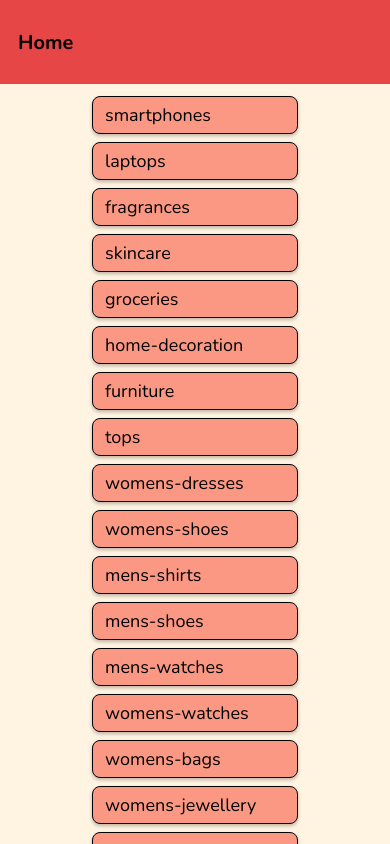
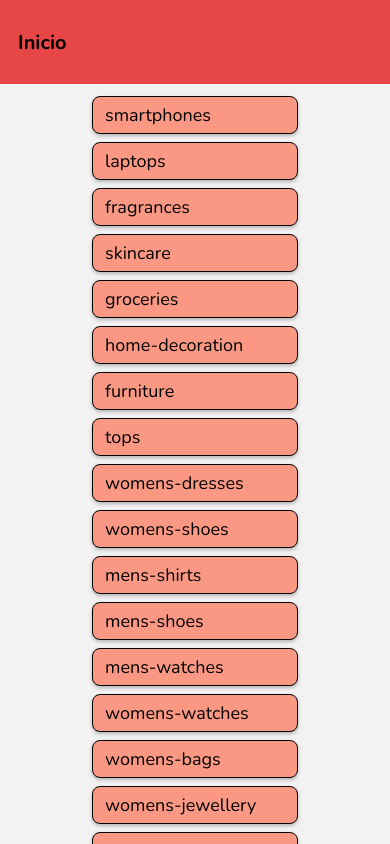
Before and after one commit to teemotinn/MyEcommerce-Grosso, a React Native app: screen /Home in a window 390 px wide. Built offline with nearby package versions, Linux system fonts and the light colour scheme.

Commit message:
agrega-react-native-navigation

```diff
--- a/App.js
+++ b/App.js
@@ -1,13 +1,9 @@
-import { StyleSheet, View } from 'react-native';
-import Home from './src/screens/Home';
-import ItemListCategory from './src/screens/ItemListCategory';
+import { StyleSheet } from 'react-native';
 import { useFonts } from 'expo-font';
-import { useState } from 'react';
-import { colors } from './src/global/colors';
+import Navigator from './src/navigation/Navigator';
+
 
 export default function App() {
-
-  const [categorySelected, setCategorySelected] = useState("")
 
   const [fontsLoaded] = useFonts({
     'Nunito': require('./src/assets/fonts/Nunito/Nunito-Regular.ttf'),
@@ -19,24 +15,9 @@ export default function App() {
   }
 
   return (
-    <View style={styles.container}>
-      {
-        categorySelected ?
-          <ItemListCategory
-            category={categorySelected}
-            setCategory={setCategorySelected}
-          /> :
-          <Home
-            setCategorySelected={setCategorySelected}
-          />
-      }
-    </View>
+    <Navigator/>
   );
 }
 
 const styles = StyleSheet.create({
-  container: {
-    flex: 1,
-    backgroundColor: colors.BACKGROUND
-  }
 })
--- a/package.json
+++ b/package.json
@@ -10,15 +10,17 @@
   },
   "dependencies": {
     "@expo/webpack-config": "^18.0.1",
+    "@react-navigation/native": "^6.1.7",
+    "@react-navigation/native-stack": "^6.9.13",
     "@types/react-native": "^0.72.2",
     "expo": "~48.0.18",
     "expo-constants": "~14.2.1",
+    "expo-font": "~11.1.1",
     "expo-status-bar": "~1.4.4",
     "react": "18.2.0",
     "react-dom": "18.2.0",
     "react-native": "0.71.8",
-    "react-native-web": "~0.18.10",
-    "expo-font": "~11.1.1"
+    "react-native-web": "~0.18.10"
   },
   "devDependencies": {
     "@babel/core": "^7.20.0"
--- a/src/components/CategoryItem.jsx
+++ b/src/components/CategoryItem.jsx
@@ -4,11 +4,11 @@ import Card from './Card'
 
 export default function CategoryItem({
     item,
-    setCategorySelected
+    navigation
 }) {
     return (
         <Card
-            onPress={() => setCategorySelected(item)}
+            onPress={() => navigation.navigate('ItemListCategory', { category: item })}
         >
             <Text style={styles.textCategory}>
                 {item}
--- a/src/components/Header.jsx
+++ b/src/components/Header.jsx
@@ -13,7 +13,7 @@ export default function Header({
         <View style={styles.container}>
             <StatusBar style="light" />
             {goBack &&
-                <Pressable onPress={goBack}>
+                <Pressable onPress={() => { goBack() }}>
                     <AntDesign name="back" style={{ marginEnd: 8 }} size={24} color="black" />
                 </Pressable>
             }
--- /dev/null
+++ b/src/navigation/Navigator.jsx
@@ -0,0 +1,50 @@
+import { StyleSheet, SafeAreaView, Platform, StatusBar } from 'react-native'
+import React from 'react'
+import ItemListCategory from '../screens/ItemListCategory'
+import Home from '../screens/Home'
+import { createNativeStackNavigator } from '@react-navigation/native-stack'
+import { NavigationContainer } from '@react-navigation/native'
+import { colors } from '../global/colors'
+//import Header from '../components/Header'
+
+export default function Navigator() {
+    const Stack = createNativeStackNavigator()
+    return (
+        <SafeAreaView style={styles.container}>
+            <NavigationContainer>
+                <Stack.Navigator
+                    initialRouteName='Home'
+                    screenOptions={{
+                        headerShown: false
+                    }}
+                //screenOptions={
+                //   ({ route, navigation }) => (
+                //     {
+                //       header: () => {
+                //         return <Header title={'gg'} goBack={navigation.goBack()} />
+                //   }
+                //     }
+                //)
+                // }
+                >
+                    <Stack.Screen
+                        name='Home'
+                        component={Home}
+                    />
+                    <Stack.Screen
+                        name='ItemListCategory'
+                        component={ItemListCategory}
+                    />
+                </Stack.Navigator>
+            </NavigationContainer>
+        </SafeAreaView>
+    )
+}
+
+const styles = StyleSheet.create({
+    container: {
+        flex: 1,
+        backgroundColor: colors.BACKGROUND,
+        // paddingTop: Platform.OS === 'android' ? StatusBar.currentHeight : 0
+    }
+})
--- a/src/screens/Home.jsx
+++ b/src/screens/Home.jsx
@@ -5,18 +5,17 @@ import CategoryItem from '../components/CategoryItem'
 import Header from '../components/Header'
 
 export default function Home({
-    setCategorySelected
+    navigation,
+    route
 }) {
     return (
         <View style={{ flex: 1 }}>
-            <Header
-                title={'Home'}
-            />
+            <Header title={'Inicio'}/>
             <View style={styles.container}>
                 <FlatList
                     data={categories}
                     keyExtractor={category => category}
-                    renderItem={({ item }) => CategoryItem({ item, setCategorySelected })}
+                    renderItem={({ item }) => <CategoryItem item={item} navigation={navigation} />}
                     showsVerticalScrollIndicator={false}
                     contentContainerStyle={{
                         justifyContent: 'center',
--- a/src/screens/ItemListCategory.jsx
+++ b/src/screens/ItemListCategory.jsx
@@ -6,9 +6,11 @@ import Search from '../components/Search'
 import Header from '../components/Header'
 
 const ItemListCategory = ({
-    category,
-    setCategory
+    navigation,
+    route
 }) => {
+    const { category } = route.params
+
     const [products, setProducts] = useState([])
     const [keyword, setKeyword] = useState("")
     const [keywordError, setKeywordError] = useState("")
@@ -42,10 +44,7 @@ const ItemListCategory = ({
 
     return (
         <View style={{ flex: 1 }}>
-            <Header
-                title={'Categorías'}
-                goBack={() => setCategory("")}
-            />
+            <Header title={'Inicio'} goBack={navigation.goBack} />
             <View style={styles.container}>
                 <Search
                     onSearch={onSearch}
```
Also changed, not shown: 1 other file (tests, documents, lock files or other folders).
